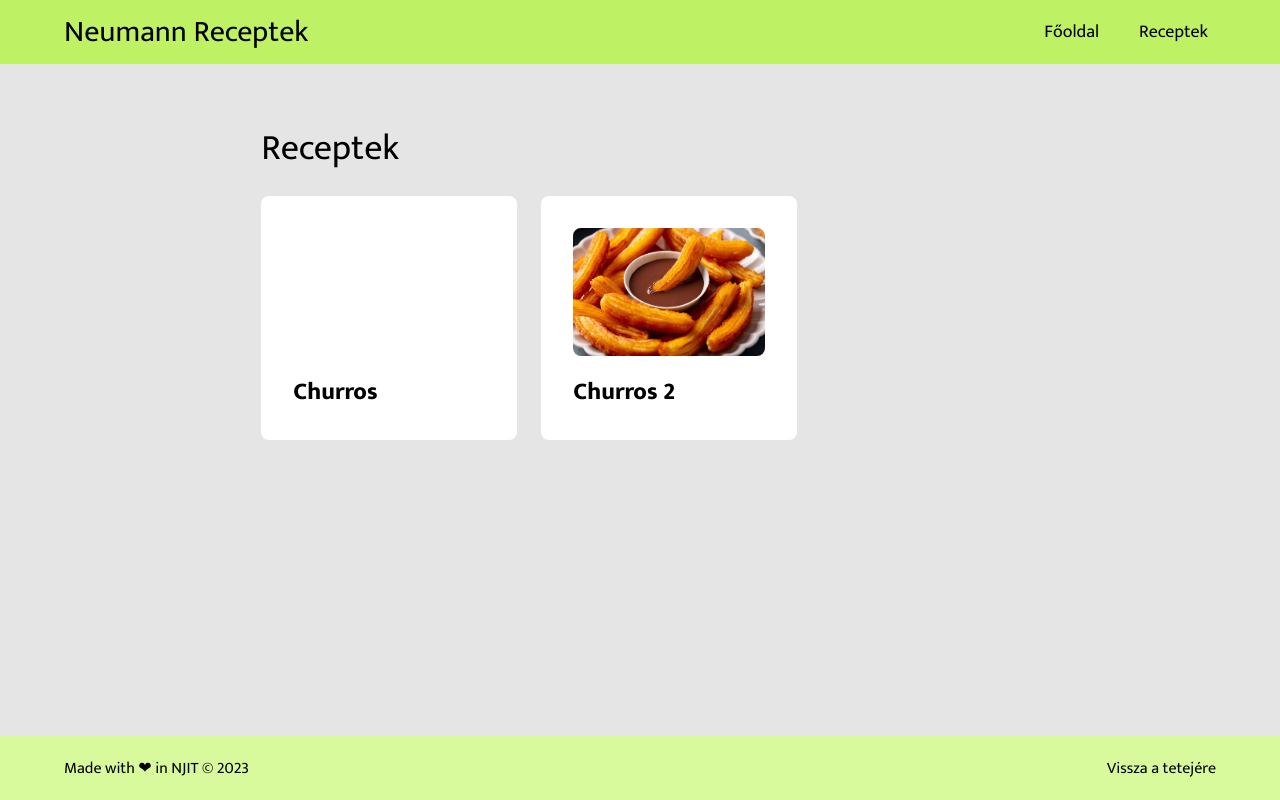
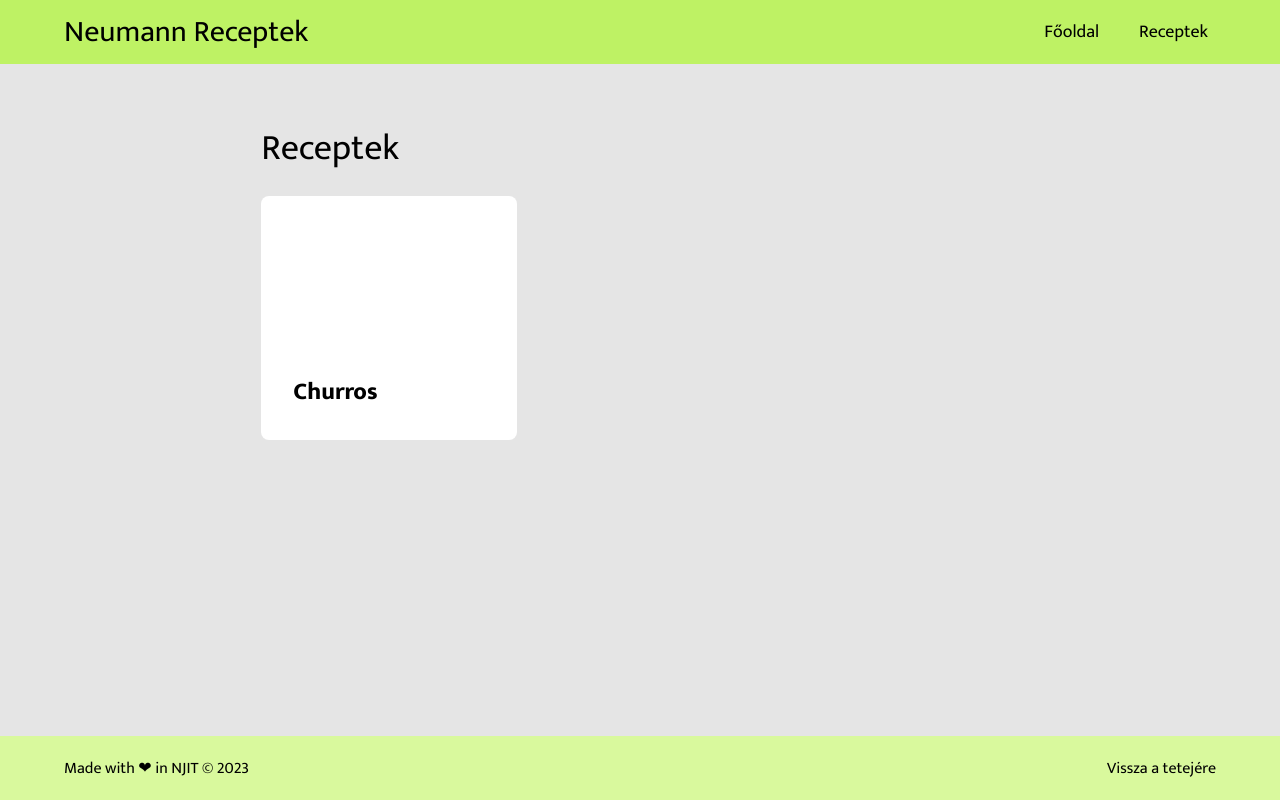
Before and after one commit to brown-bas/IKT_Project_1, a SvelteKit app: page /recipes in a window 1280 px wide. Built offline with nearby package versions, Linux system fonts and the light colour scheme.

Commit message:
Bemutatásra alkalmas béta verzió

```diff
--- a/src/lib/recipes.json
+++ b/src/lib/recipes.json
@@ -1,7 +1,8 @@
 [
   {
     "id": 1,
-    "title": "Churros",
+    "hidden": true,
+    "title": "Test recipe",
     "content": [
       {"type": "text-xxl", "content": "Smaller title"},
       {"type": "text-xl", "content": "Smaller title"},
@@ -27,10 +28,31 @@
   },
   {
     "id": 2,
-    "title": "Churros 2",
-    "cover": "../../10363-1663835636223.webp",
+    "title": "Churros",
+    "cover": "https://www.kifli.hu/cdn-cgi/image/f=auto,fit=cover,g=0.5x0.5,w=2900,h=1300/https://cdn.kifli.hu/images/meals/large/10363-1663835636223.jpg",
     "content": [
-      {"type": "img", "content": "https://www.kifli.hu/cdn-cgi/image/f=auto,fit=cover,g=0.5x0.5,w=2900,h=1300/https://cdn.kifli.hu/images/meals/large/10363-1663835636223.jpg"}
+      {"type": "text-xxl-itb", "content": "Megjegyzés: Az oldal még fejlesztés alatt áll!"},
+      {"type": "text-xl-b", "content": "Bevezetés"},
+      {"type": "img", "content": "https://www.kifli.hu/cdn-cgi/image/f=auto,fit=cover,g=0.5x0.5,w=2900,h=1300/https://cdn.kifli.hu/images/meals/large/10363-1663835636223.jpg"},
+      {"type": "text-sm-it", "content": "A churro (kiejtése [ˈʧurːo]) vagy churros, amit Magyarországon spanyol fánkként is ismerünk, spanyol édesség: sült tésztarudacskák cukorba mártogatva."},
+      {"type": "text-sm", "content": "Formáját tekintve többféle lehet; egyenes, hajlított vagy akár spirál alakú is. A mai modern változatok között találunk kristálycukorba forgatott, cukorral, csokoládéval, dulce de lechével (karamelizált tejkrém) vagy cukrászkrémmel töltött churrost is. Fogyasztható reggelire vagy uzsonnára egy pohár forró csokoládé vagy tejeskávé mellé, de egyes dél-amerikai országokban a matétea mellé is fogyasztják."},
+      {"type": "text-sm", "content": "A churros az évek során a világ számos részén is kedvelt lett, és manapság a fesztiválokon, kávézókban és utcai árusoknál is gyakran megtalálható. A tradicionális spanyol édesség új ízekkel és formákkal is gazdagodott, például töltött churrosokkal vagy különböző mártásokkal kiegészítve."},
+      {"type": "text-sm", "content": "A churrost általában frissen reggelire vagy uzsonnára fogyasztják, egy csésze meleg ital, például forró csokoládé (ezt a párosítást gyakran röviden csak chocolate con churrosnak nevezik) vagy tejeskávé mellé. Főleg a téli hónapokban fogyasztják, nyáron a kereslet kisebb. Bár elsősorban a churerríákban árusítják, már általában kávézókban is megtalálható ez az édesség. Továbbá már a szupermarketekben is kapható a churros, többnyire fagyasztott formában, amit ki kell sütni, vagy elősütött verzióban, amit már csak sütőben fel kell melegíteni."},
+      {"type": "text-xl-b", "content": "Története"},
+      {"type": "img", "content": "https://kep.index.hu/1/0/4501/45014/450141/45014186_3433702_5c96cf3cf5c50f6597598c75242164c6_wm.jpg"},
+      {"type": "text-xl-b", "content": "Elkészítése"},
+      {"type": "img", "content": "https://kep.index.hu/1/0/4055/40550/405505/40550533_3094513_7f33521e66b589cdda4a830fe39821e0_wm.jpg"},
+      {"type": "img", "content": "https://kep.index.hu/1/0/3936/39367/393679/39367917_3003593_f842aca1ac89a739b0162656bd3e17e4_wm.jpg"}
+    ]
+  },
+  {
+    "id": 69,
+    "hidden": true,
+    "title": "Megcsináltad az IKT projektet?",
+    "content": [
+      {"type": "text-xl-b", "content": "Nem"},
+      {"type": "text-sm", "content": "Cry about it"},
+      {"type": "img", "content": "https://media.discordapp.net/attachments/739201946144997476/1148754952118861855/1149404_451429884955320_307539210_o.png?ex=651d462b&is=651bf4ab&hm=1aca86169889f64c5039987a2bae1458c3b50ce93c3451958e56f6b54aa26b38&=&width=1202&height=676"}
     ]
   }
 ]
--- a/src/routes/+page.svelte
+++ b/src/routes/+page.svelte
@@ -1 +1 @@
-<h1>Ez lesz a főoldal! c:</h1>
+<h1>Az oldal még fejlesztés alatt áll!</h1>
--- a/src/routes/recipes/+page.svelte
+++ b/src/routes/recipes/+page.svelte
@@ -6,6 +6,7 @@
 <h1>Receptek</h1>
 <div class="recipeContainer">
   {#each recipes as recipe}
+    {#if !recipe.hidden}
       <a class="recipe" href="recipes/{recipe.id}">
         {#if recipe.cover}
             <div class="coverImg" style={`background-image: url(${recipe.cover})`}/>
@@ -16,6 +17,7 @@
         {/if}
         <h2>{recipe.title}</h2>
       </a>
+    {/if}
   {/each}
 </div>
 
```
Lines whose indentation alone changed are shown as unchanged.
